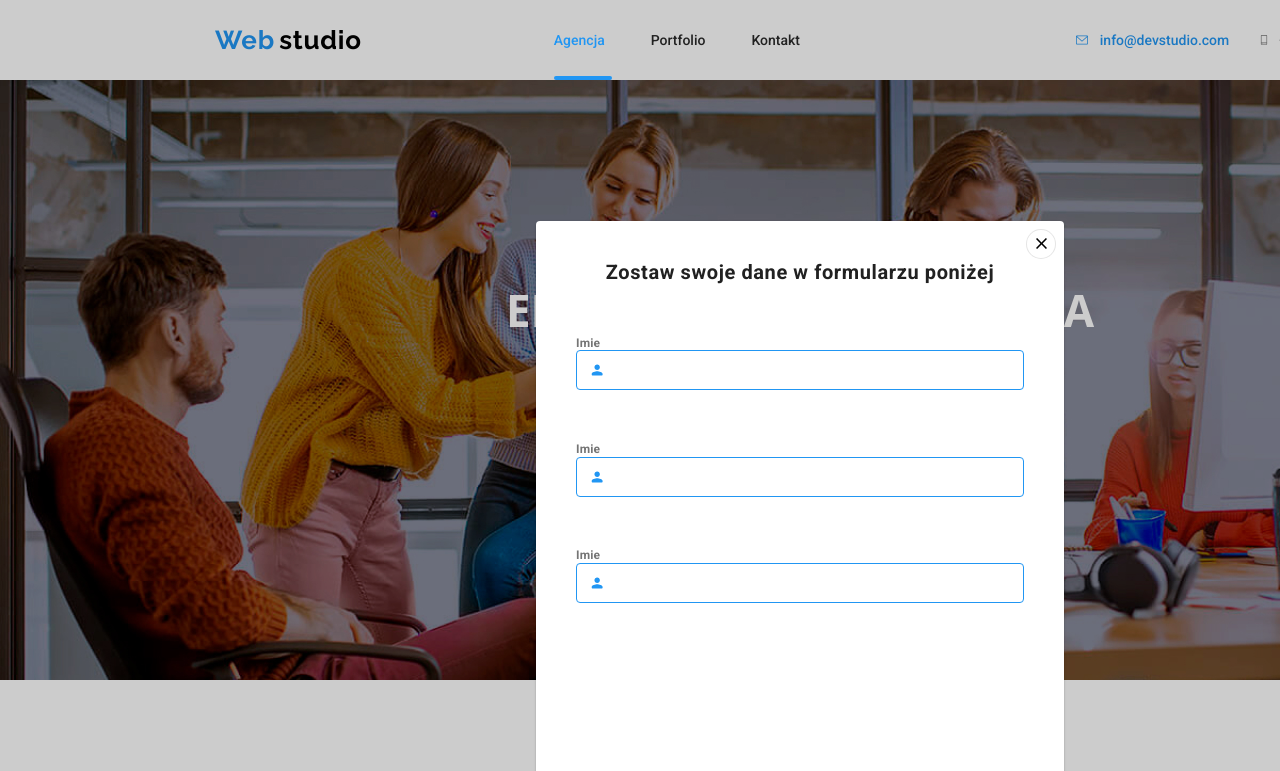
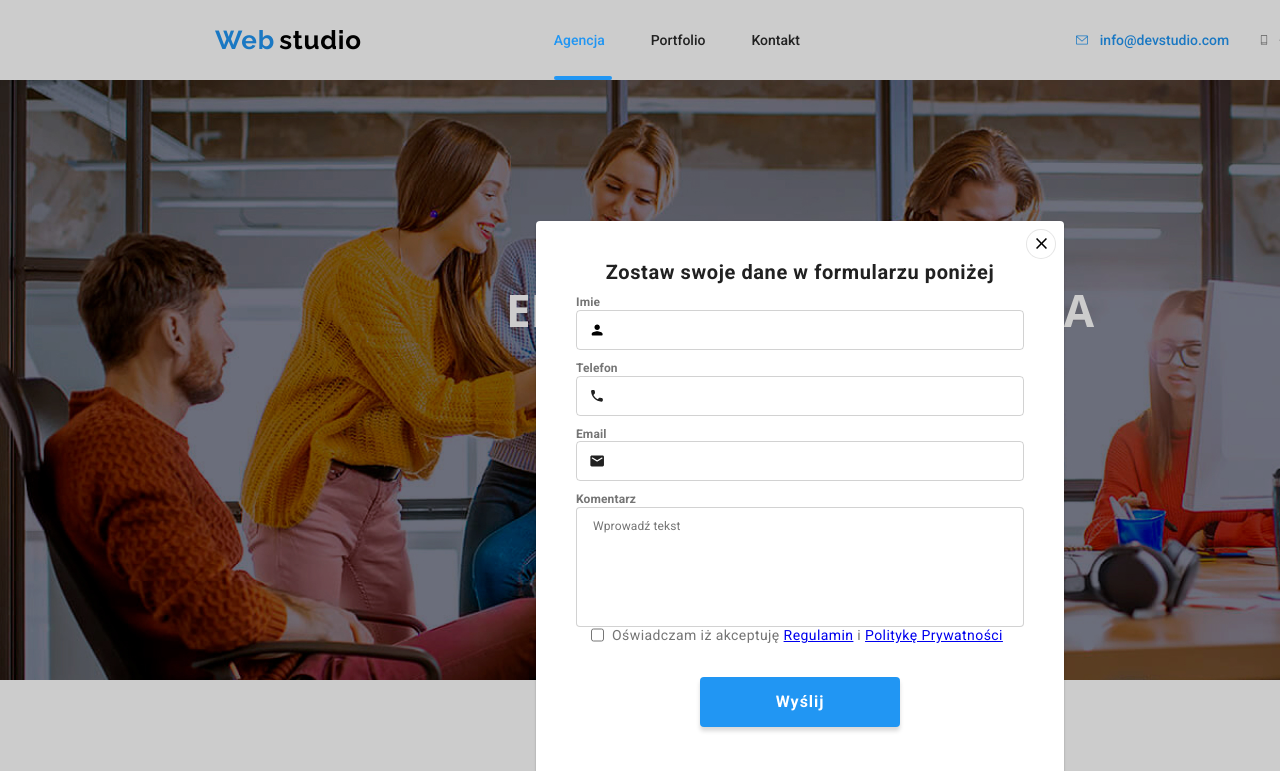
Before and after one commit to Bednarski82/goit-markup-hw-06, a plain HTML site: page index.html in a window 1280 px wide. Both pictures are taken after a click on the button "Zamów usługe". Shown: the top 771 px of the page. Drawn offline with nearby package versions, Linux system fonts and the light colour scheme.

Commit message:
popup changes

```diff
--- a/css/style.css
+++ b/css/style.css
@@ -55,7 +55,7 @@ body {
     color: #212121;
     text-align: center;
     font-size: 20px;
-    font-family: Roboto;
+    font-family: "Roboto";
     font-weight: 700;
     letter-spacing: 0.6px;
     margin-top: 40px;
@@ -71,19 +71,22 @@ body {
     display: block;
     color: #757575;
     font-size: 12px;
-    font-family: Roboto;
+    font-family: "Roboto";
     letter-spacing: 0.12px;
     width: 100%;
     text-align: left;
+    margin-top: 12px;
     }
  .input_text {
     display: flex;
     align-items: center;
     border-radius: 4px;
-    border: 1px solid #2196F3;
+    border: 1px solid rgba(33, 33, 33, 0.20);
     width: 448px;
     height: 40px;
     padding-left: 12px;
+    padding-top: 11px;
+    padding-bottom: 11px;
  }
  .input_text input {
     border: none;
@@ -93,6 +96,62 @@ body {
     margin-right: 12px;
     height: 100%;
     color: #2196F3;
+ }
+ textarea {
+    width: 448px;
+    height: 120px;
+    padding:  12px 16px;
+    color: rgba(117, 117, 117, 0.50);
+    font-size: 12px;
+    font-family: Roboto;
+    letter-spacing: 0.12px;
+    border: none;
+    outline: none;
+    border-radius: 4px;
+    border: 1px solid rgba(33, 33, 33, 0.20);
+    resize: none;
+ }
+ textarea:focus {
+  outline: none;
+}
+
+ .checkbox {
+    display: flex;
+    width: 419px;
+    height: 24px;
+    margin-left: 55px;
+    margin-top: 20px;
+ }
+ .checkbox p {
+    color: #757575;
+    font-size: 14px;
+    font-family: "Roboto";
+    line-height: 24px;
+    letter-spacing: 0.42px;
+    padding-left: 8px;
+ }
+ .checkbox a {
+    font-size: 14px;
+    font-family: "Roboto";
+    line-height: 24px;
+    letter-spacing: 0.42px;
+ }
+ .popup button {
+    border-radius: 4px;
+    background: #2196F3;
+    box-shadow: 0px 4px 4px 0px rgba(0, 0, 0, 0.15);
+    width: 200px;
+    height: 50px;
+    color: #FFF;
+    text-align: center;
+    font-size: 16px;
+    font-family: Roboto;
+    font-weight: 700;
+    line-height: 30px;
+    letter-spacing: 0.96px;
+    margin-left: 164px;
+    margin-top:30px;
+    border: none;
  }
 header {
     height: 80px;
--- a/index.html
+++ b/index.html
@@ -30,7 +30,7 @@
             <div class="input_text">
               <svg width="18" height="18" viewBox="0 0 18 18" fill="none" xmlns="http://www.w3.org/2000/svg">
                 <g id="person-black-18dp 1" clip-path="url(#clip0_4082_1334)">
-                  <path id="Vector" d="M9 9C10.6575 9 12 7.6575 12 6C12 4.3425 10.6575 3 9 3C7.3425 3 6 4.3425 6 6C6 7.6575 7.3425 9 9 9ZM9 10.5C6.9975 10.5 3 11.505 3 13.5V14.25C3 14.6625 3.3375 15 3.75 15H14.25C14.6625 15 15 14.6625 15 14.25V13.5C15 11.505 11.0025 10.5 9 10.5Z" fill="#2196F3"/>
+                  <path id="Vector" d="M9 9C10.6575 9 12 7.6575 12 6C12 4.3425 10.6575 3 9 3C7.3425 3 6 4.3425 6 6C6 7.6575 7.3425 9 9 9ZM9 10.5C6.9975 10.5 3 11.505 3 13.5V14.25C3 14.6625 3.3375 15 3.75 15H14.25C14.6625 15 15 14.6625 15 14.25V13.5C15 11.505 11.0025 10.5 9 10.5Z" fill="black"/>
                 </g>
                 <defs>
                   <clipPath id="clip0_4082_1334">
@@ -43,40 +43,51 @@
           </div>
           <div>
             <label>
-              Imie
+              Telefon
             </label>
             <div class="input_text">
               <svg width="18" height="18" viewBox="0 0 18 18" fill="none" xmlns="http://www.w3.org/2000/svg">
-                <g id="person-black-18dp 1" clip-path="url(#clip0_4082_1334)">
-                  <path id="Vector" d="M9 9C10.6575 9 12 7.6575 12 6C12 4.3425 10.6575 3 9 3C7.3425 3 6 4.3425 6 6C6 7.6575 7.3425 9 9 9ZM9 10.5C6.9975 10.5 3 11.505 3 13.5V14.25C3 14.6625 3.3375 15 3.75 15H14.25C14.6625 15 15 14.6625 15 14.25V13.5C15 11.505 11.0025 10.5 9 10.5Z" fill="#2196F3"/>
-                </g>
-                <defs>
-                  <clipPath id="clip0_4082_1334">
+                  <g id="phone-black-18dp 1" clip-path="url(#clip0_4082_1340)">
+                    <path id="Vector" d="M13.996 11.1226L12.1579 10.9128C11.7164 10.8621 11.2822 11.0141 10.971 11.3253L9.63945 12.6568C7.59144 11.6147 5.91251 9.94302 4.87041 7.88776L6.20922 6.54895C6.5204 6.23776 6.67237 5.80355 6.62171 5.36211L6.41185 3.53843C6.325 2.80751 5.70988 2.25751 4.97173 2.25751H3.71976C2.902 2.25751 2.22175 2.93777 2.2724 3.75553C2.65595 9.93578 7.59868 14.8713 13.7717 15.2548C14.5894 15.3055 15.2697 14.6252 15.2697 13.8075V12.5555C15.2769 11.8246 14.7269 11.2095 13.996 11.1226Z" fill="#212121"/>
+                  </g>
+                  <defs>
+                  <clipPath id="clip0_4082_1340">
                   <rect width="18" height="18" fill="white"/>
                   </clipPath>
-                </defs>
+                  </defs>
               </svg>
               <input type="text" name="first_name">
             </div>
           </div><div>
             <label>
-              Imie
+              Email
             </label>
             <div class="input_text">
               <svg width="18" height="18" viewBox="0 0 18 18" fill="none" xmlns="http://www.w3.org/2000/svg">
-                <g id="person-black-18dp 1" clip-path="url(#clip0_4082_1334)">
-                  <path id="Vector" d="M9 9C10.6575 9 12 7.6575 12 6C12 4.3425 10.6575 3 9 3C7.3425 3 6 4.3425 6 6C6 7.6575 7.3425 9 9 9ZM9 10.5C6.9975 10.5 3 11.505 3 13.5V14.25C3 14.6625 3.3375 15 3.75 15H14.25C14.6625 15 15 14.6625 15 14.25V13.5C15 11.505 11.0025 10.5 9 10.5Z" fill="#2196F3"/>
+                <g id="email-black-18dp 1" clip-path="url(#clip0_4082_1346)">
+                  <path id="Vector" d="M15 3H3C2.175 3 1.5075 3.675 1.5075 4.5L1.5 13.5C1.5 14.325 2.175 15 3 15H15C15.825 15 16.5 14.325 16.5 13.5V4.5C16.5 3.675 15.825 3 15 3ZM14.7 6.1875L9.3975 9.5025C9.1575 9.6525 8.8425 9.6525 8.6025 9.5025L3.3 6.1875C3.1125 6.0675 3 5.865 3 5.6475C3 5.145 3.5475 4.845 3.975 5.1075L9 8.25L14.025 5.1075C14.4525 4.845 15 5.145 15 5.6475C15 5.865 14.8875 6.0675 14.7 6.1875Z" fill="#212121"/>
                 </g>
                 <defs>
-                  <clipPath id="clip0_4082_1334">
-                  <rect width="18" height="18" fill="white"/>
+                  <clipPath id="clip0_4082_1346">
+                    <rect width="18" height="18" fill="white"/>
                   </clipPath>
                 </defs>
               </svg>
               <input type="text" name="first_name">
             </div>
           </div>
+          <div>
+            <label>
+              Komentarz
+            </label>
+            <textarea placeholder="Wprowadź tekst" ></textarea>
+            </div>
+          </div>
+        <div class="checkbox">
+          <input type="checkbox">
+            <p>Oświadczam iż akceptuję&nbsp;<a href="Regulamin">Regulamin</a>&nbsp;i&nbsp;<a href="Politykę Prywatności">Politykę Prywatności</a></p>
         </div>
+        <button type="button">Wyślij</button>
       </form>
     </div>
     <header class="container">
@@ -205,7 +216,6 @@
                   <use href="./images/icons-svg/icons.svg#icon-linkedin-11"></use>
                 </svg>
               </div>
-
             </div>
             <div class="slot_user slot">
               <img src="./images/our_team/img(8)(1).jpg" alt="product designer" width="270px" height="260px">
@@ -225,7 +235,6 @@
                   <use href="./images/icons-svg/icons.svg#icon-linkedin-11"></use>
                 </svg>
               </div>
-
             </div>
             <div class="slot_user slot">
               <img src="./images/our_team/img(9)(1).jpg" alt="product designer" width="270px" height="260px">
@@ -245,7 +254,6 @@
                   <use href="./images/icons-svg/icons.svg#icon-linkedin-11"></use>
                 </svg>
               </div>
-
             </div>
             <div class="slot_user slot">
               <img src="./images/our_team/img(10)(1).jpg" alt="product designer" width="270px" height="260px">
@@ -265,9 +273,7 @@
                   <use href="./images/icons-svg/icons.svg#icon-linkedin-11"></use>
                 </svg>
               </div>
-
             </div>
-
           </div>
         </div>
       </section>
```
